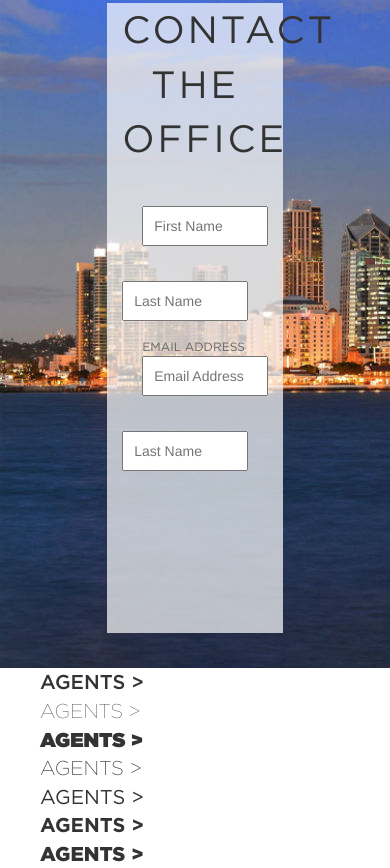
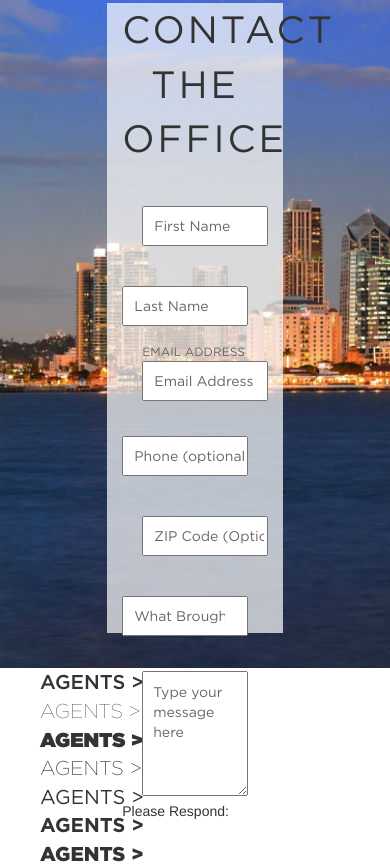
Before and after one commit to MichaelTobin12/frontEndRealEstate, a plain HTML site: page HTML:CSS/index.html in a window 390 px wide. Shown: the part 3638-4506 px from the top of the page. Drawn offline with nearby package versions, Linux system fonts and the light colour scheme.

Commit message:
Finished most of the form, down to the last bit before responsive touches

```diff
--- a/HTML:CSS/css/main.css
+++ b/HTML:CSS/css/main.css
@@ -330,20 +330,38 @@ body {
 }
 .inputSpacingRight{
   padding-right: 35px;
-  padding-top:35px;
+  padding-top:40px;
 }
 .inputSize{
   height: 40px;
   width: 100%;
   padding-left:10px;
 }
+::-webkit-input-placeholder {
+   color: #656565;
+   font-family: 'Gotham-Book', Fallback, sans-serif;
+}
 .inputSpacingEmail{
   padding-left:35px;
   padding-top:15px;
 }
+.inputSpacingPhone{
+  padding-right: 35px;
+  padding-top: 35px;
+}
 .formEmailText{
   font-family: 'Gotham-Book', Fallback, sans-serif;
   font-size: 12px;
+}
+.userMessage{
+  padding-top:35px;
+  padding-left:35px;
+  padding-right:35px;
+}
+textarea {
+    width: 100%;
+    height: 125px;
+    padding:10px;
 }
 /* ############ General Global Rules ############ */
 
--- a/HTML:CSS/index.html
+++ b/HTML:CSS/index.html
@@ -203,8 +203,36 @@
               <span class="formEmailText textStyle">EMAIL ADDRESS</span>
               <input class="inputSize" type="text" name="email" value="" placeholder="Email Address">
             </div>
+            <div class="col-sm-6 inputSpacingPhone">
+              <input class="inputSize" type="text" name="lastName" value="" placeholder="Phone (optional)">
+            </div>
+          </div>
+          <div class="row">
+            <div class="col-sm-6 inputSpacingLeft">
+              <input class="inputSize" type="text" name="firstName" value="" placeholder="ZIP Code (Optional)">
+            </div>
             <div class="col-sm-6 inputSpacingRight">
-              <input class="inputSize" type="text" name="lastName" value="" placeholder="Last Name">
+              <input type='text' class="inputSize" list='listid' placeholder="What Brought You Here?">
+              <datalist id='listid'>
+                <option label='Life' value='Life'>
+                <option label='Liberty' value='Liberty'>
+                <option label='Pursuit of Happiness' value='Pursuit of Happiness'>
+              </datalist>
+            </div>
+          </div>
+          <div class="row">
+            <div class="col-sm-6 col-md-12 userMessage">
+              <textarea name="userMessageTextArea" rows="6" cols="35" placeholder="Type your message here"></textarea>
+            </div>
+          </div>
+          <div class="row">
+            <div class="col-sm-6 col-md-4">
+              <div class="respondText">
+                Please Respond:
+              </div>
+              <div class="options">
+
+              </div>
             </div>
           </div>
         </form>
```
